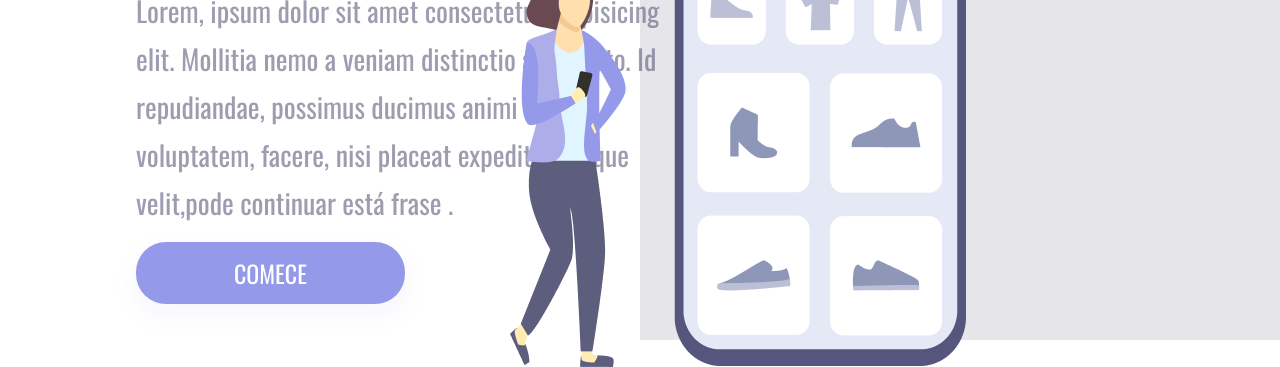
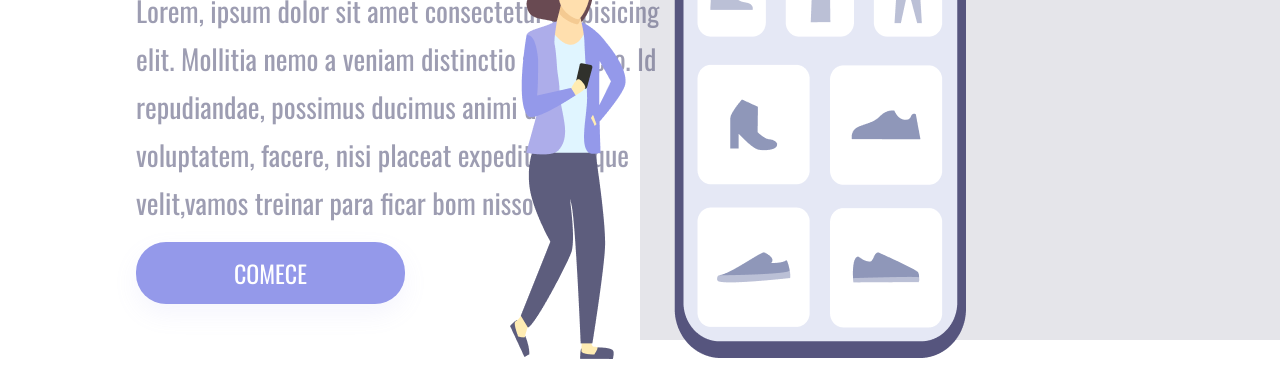
Before and after one commit to Gustavolopes-dev/compra-facil-, a plain HTML site: page index.html in a window 1280 px wide. Shown: the part 460-827 px from the top of the page. Drawn offline with nearby package versions, Linux system fonts and the light colour scheme; files whose address does not match are found by name.

Commit message:
alteração paragrafo index.html e na cor e na altura img styles.css

```diff
--- a/index.html
+++ b/index.html
@@ -17,7 +17,7 @@
             <h1>Compras fáceis Via celular</h1>
             <p>Lorem, ipsum dolor sit amet consectetur adipisicing elit. Mollitia nemo a veniam distinctio architecto.
                 Id
-                repudiandae, possimus ducimus animi deleniti voluptatem, facere, nisi placeat expedita cumque velit,pode continuar está frase
+                repudiandae, possimus ducimus animi deleniti voluptatem, facere, nisi placeat expedita cumque velit,vamos treinar para ficar bom nisso
                 .</p>
             <button>COMECE</button>
         </section>
--- a/styles.css
+++ b/styles.css
@@ -4,7 +4,7 @@
     box-sizing: border-box;
     font-family: "Oswald", sans-serif;
     font-weight: 400;
-    color: #5d5d7d;
+    color: #5d5d7f;
 }
 
 .wrapper {
@@ -32,7 +32,7 @@
 
 img {
     position: relative;
-    top: 25%;
+    top: 24%;
     right: 130px;
 }
 
```
